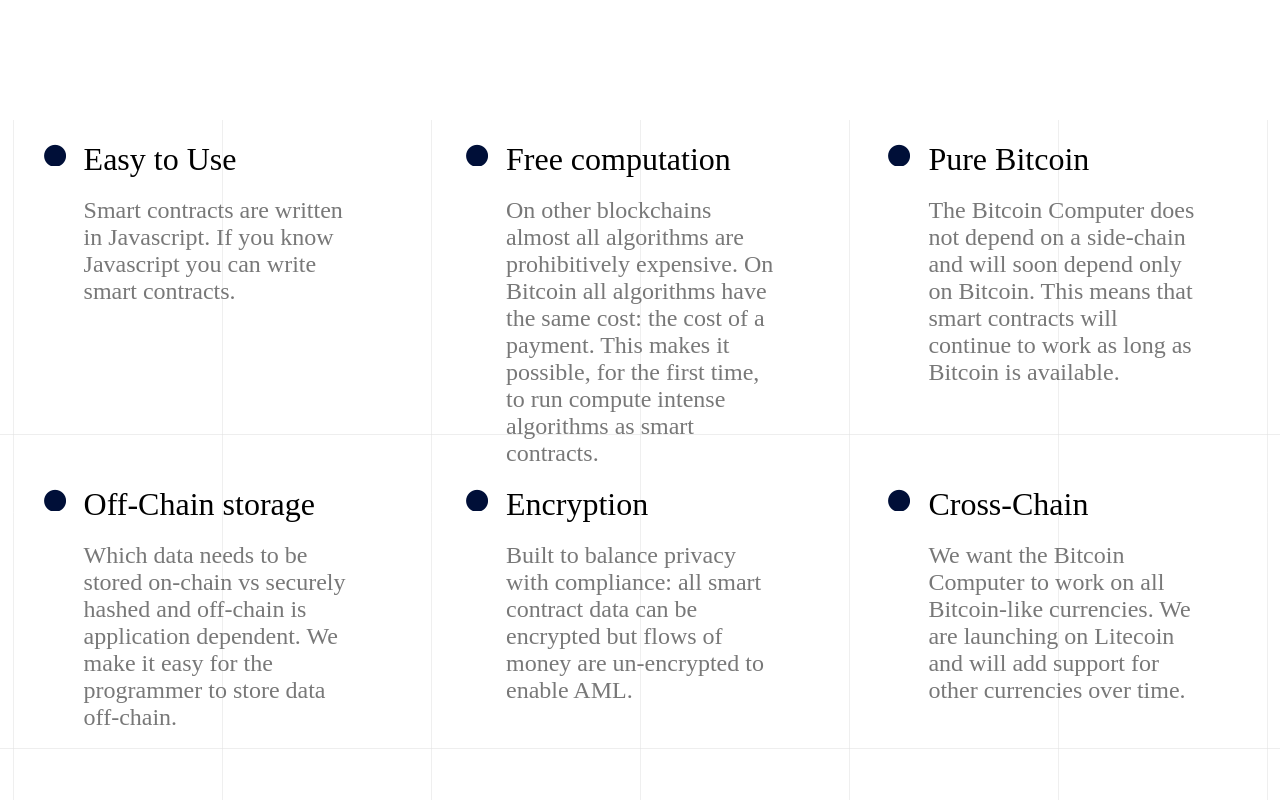
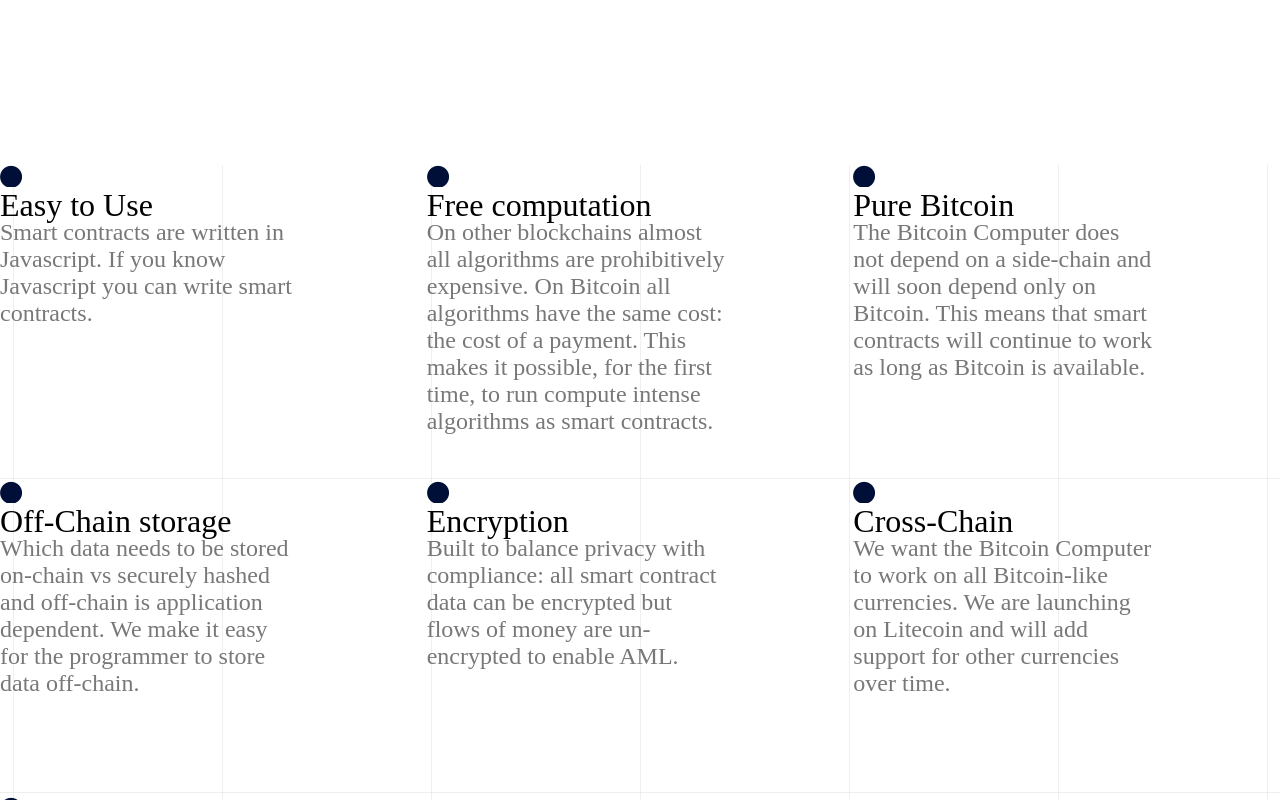
Before and after one commit to jonty007/website, a React (Create React App) app: page / in a window 1280 px wide. Shown: the part 1720-2520 px from the top of the page. Built offline with nearby package versions, Linux system fonts and the light colour scheme.

Commit message:
css fixes

```diff
--- a/src/About.css
+++ b/src/About.css
@@ -2,9 +2,7 @@
     height: 1570px;
     width: 100%;
     z-index: 1;
-    top: 6544px;
-    left: 0px;
-    position: absolute;
+    position:relative;
     background-color: #000F38;
 }
 
--- a/src/App.css
+++ b/src/App.css
@@ -170,9 +170,7 @@
   height: 320px;
   width: 100%;
   z-index: 1;
-  top: 8114px;
-  left: 0px;
-  position: absolute;
+  position:relative;
   display: flex;
   align-items: center;
   justify-content: center;
--- a/src/Examples.css
+++ b/src/Examples.css
@@ -2,9 +2,7 @@
     height: 1570px;
     width: 100%;
     z-index: 1;
-    top: 4978px;
-    left: 0px;
-    position: absolute;
+    position:relative;
 }
 
 .horizontal-grid-line-1 {
--- a/src/Feature.css
+++ b/src/Feature.css
@@ -3,18 +3,12 @@
     height: 22px;
     width: 22px;
     z-index: 1;
-    top: 23.83px;
-    left: 18.08px;
-    position: absolute;
 }
 
 .featureHeading {
     height: 32px;
     width: 80%;
     z-index: 1;
-    top: 21px;
-    left: 58px;
-    position: absolute;
     font-size: 32px;
     font-family: 'Formular';
     color: #000000;
@@ -25,9 +19,6 @@
     height: 215px;
     width: 70%;
     z-index: 1;
-    top: 77px;
-    left: 58px;
-    position: absolute;
     font-size: 24px;
     font-family: 'Formular';
     color: #787878;
--- a/src/Features.css
+++ b/src/Features.css
@@ -2,9 +2,7 @@
     /* background-image: url("/public/Grid/Grid-Module-6x6.svg"); */
     height: 1884px;
     width: 100%;
-    top: 1840px;
-    left: 0;
-    position: absolute;
+    position:relative;
 }
 
 .horizontal-grid-line-1 {
@@ -124,67 +122,9 @@
     position: absolute;
 }
 
-.feature1 {
+.feature {
     height: 316px;
-    width: 30%;
     z-index: 1;
-    top: 0px;
-    left: 2%;
-    position: absolute;
-}
-
-.feature2 {
-    height: 346px;
-    width: 30%;
-    z-index: 1;
-    top: 0px;
-    left: 35%;
-    position: absolute;
-}
-
-.feature3 {
-    height: 316px;
-    width: 30%;
-    z-index: 1;
-    top: 0px;
-    left: 68%;
-    position: absolute;
-}
-
-.feature4 {
-    height: 316px;
-    width: 30%;
-    z-index: 1;
-    top: 345px;
-    left: 2%;
-    position: absolute;
-}
-
-.feature5 {
-    height: 316px;
-    width: 30%;
-    z-index: 1;
-    top: 345px;
-    left: 35%;
-    position: absolute;
-}
-
-.feature6 {
-    height: 316px;
-    width: 30%;
-    z-index: 1;
-    top: 345px;
-    left: 68%;
-    position: absolute;
-}
-
-.feature7 {
-    height: 316px;
-    width: 30%;
-    z-index: 1;
-    top: 661px;
-    left: 2%;
-    position: absolute;
 }
 
 .graph2 {
--- a/src/Features.tsx
+++ b/src/Features.tsx
@@ -1,4 +1,5 @@
 import Box from "@mui/material/Box";
+import Grid from "@mui/material/Grid"
 import Feature from "./Feature";
 import "./Features.css";
 
@@ -17,52 +18,55 @@
       <Box className="vertical-grid-line-5" />
       <Box className="vertical-grid-line-6" />
       <Box className="vertical-grid-line-7" />
-      <Box className="feature1">
+      <Grid
+        container>
+        <Grid item xs={4} className="feature">
           <Feature
             heading="Easy to Use"
             text="Smart contracts are written in Javascript. If you know Javascript you can write smart contracts."
           />
-      </Box>
-      <Box className="feature2">
+        </Grid>
+        <Grid item xs={4} className="feature">
           <Feature
             heading="Free computation"
             text="On other blockchains almost all algorithms are prohibitively expensive. On Bitcoin all algorithms have the same cost: the cost of a payment.
           This makes it possible, for the first time, to run compute intense algorithms as smart contracts."
           />
-      </Box>
-      <Box className="feature3">
+        </Grid>
+        <Grid item xs={4} className="feature">
           <Feature
             heading="Pure Bitcoin"
             text="The Bitcoin Computer does not depend on a side-chain and will soon depend only on Bitcoin.
           This means that smart contracts will continue to work as long as Bitcoin is available."
           />
-      </Box>
-      <Box className="feature4">
+        </Grid>
+        <Grid item xs={4} className="feature">
           <Feature
             heading="Off-Chain storage"
             text="Which data needs to be stored on-chain vs securely hashed and off-chain is application dependent.
           We make it easy for the programmer to store data off-chain."
           />
-      </Box>
-      <Box className="feature5">
+        </Grid>
+        <Grid item xs={4} className="feature">
           <Feature
             heading="Encryption"
             text="Built to balance privacy with compliance: all smart contract data can be encrypted but flows of money are un-encrypted to enable AML."
           />
-      </Box>
-      <Box className="feature6">
+        </Grid>
+        <Grid item xs={4} className="feature">
           <Feature
             heading="Cross-Chain"
             text="We want the Bitcoin Computer to work on all Bitcoin-like currencies. We are launching on Litecoin and will add support for other currencies over time."
           />
-      </Box>
-      <Box className="feature7">
+        </Grid>
+        <Grid item xs={4} className="feature">
           <Feature
             heading="Trustless"
             text="You can run your own Bitcoin Computer Node to gain trustless access to the blockchain.
           You can deploy a node locally with one line of code thanks to Docker and we have instructions for how to deploy to AWS Fargate."
           />
-      </Box>
+        </Grid>
+      </Grid>
       <Box className="graph2" />
     </Box>
   );
--- a/src/Introduction.css
+++ b/src/Introduction.css
@@ -2,9 +2,7 @@
   /* background-image: url("/public/Grid/Grid-Module-6x6.svg"); */
   height: 1884.5px;
   width: 100%;
-  top: 0;
-  left: 0;
-  position: absolute;
+  position:relative;
 }
 
 .TuringCompleteGraph1 {
--- a/src/Pricing.css
+++ b/src/Pricing.css
@@ -2,9 +2,7 @@
     height: 1257.45px;
     width: 100%;
     z-index: 1;
-    top: 3722px;
-    left: 0px;
-    position: absolute;
+    position:relative;
     background-color: #0046FF;
 }
 
--- a/src/Pricing.tsx
+++ b/src/Pricing.tsx
@@ -3,9 +3,7 @@
 
 function Pricing() {
   return (
-    <Box>
-      <Box sx={{ backgroundColor: "#0046FF" }}></Box>
-      <Box className="pricing-container" id="pricing">
+    <Box className="pricing-container" sx={{ backgroundColor: "#0046FF" }} id="pricing">
       <Box className="horizontal-grid-line-1" />
       <Box className="horizontal-grid-line-2" />
       <Box className="horizontal-grid-line-3" />
@@ -29,7 +27,6 @@
       </Box>
       <Box className="graph3" />
     </Box>
-    </Box>
   );
 }
 
```
Lines whose indentation alone changed are shown as unchanged.
